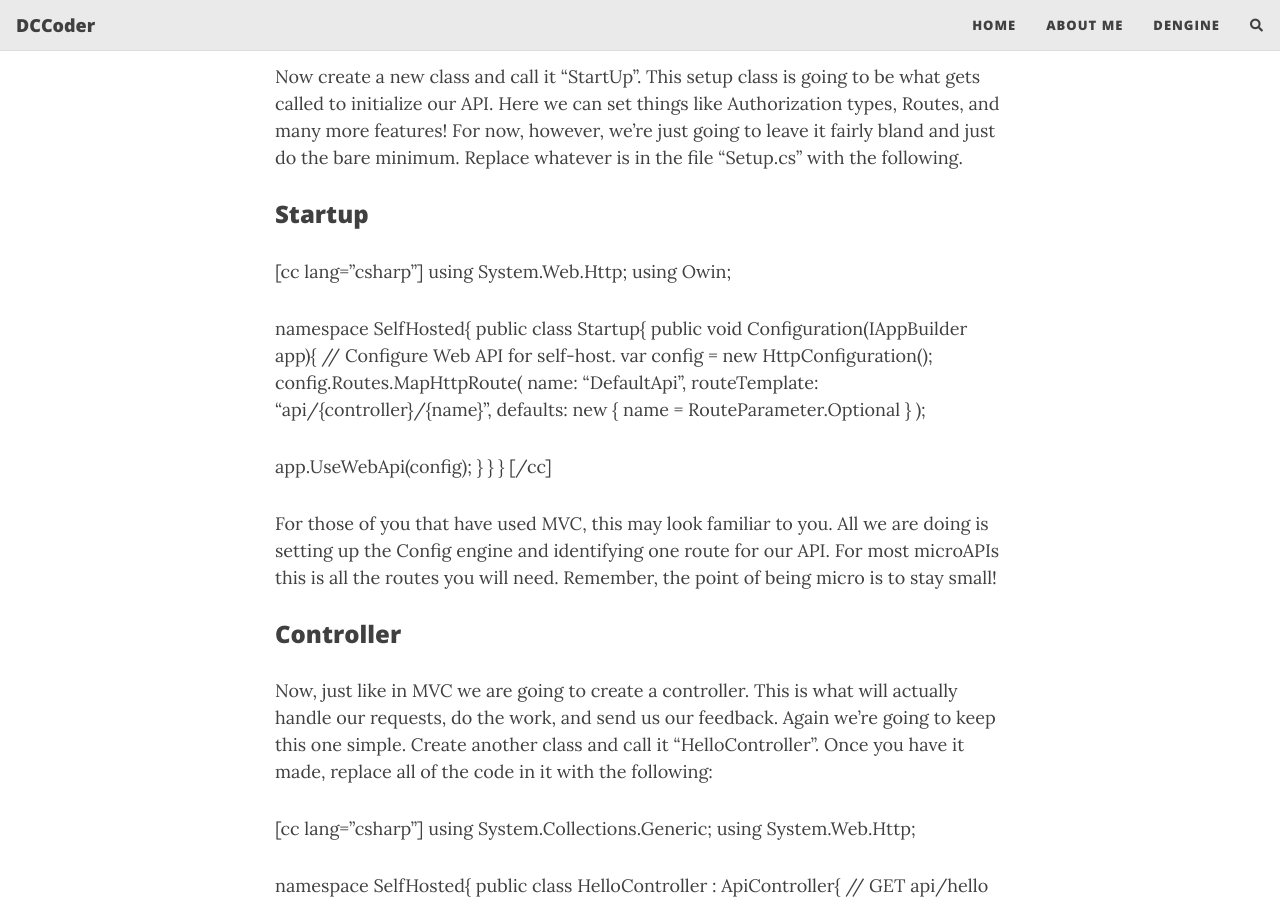
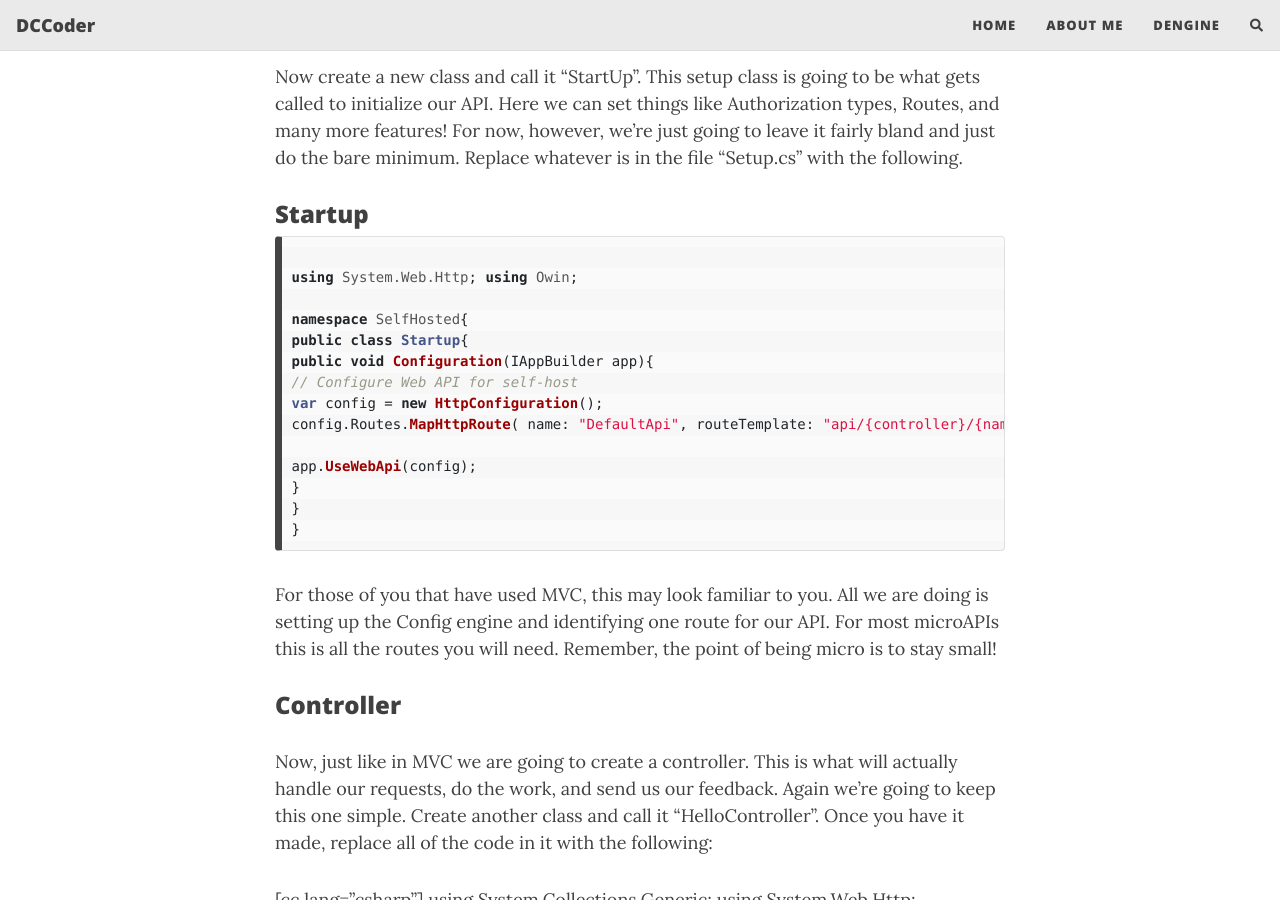
Before and after one commit to DCCoder90/dccoder90.github.io, a Jekyll site: the page built from _posts/2018-08-10-building-a-self-hosted-api-with-owin.md, in a window 1280 px wide and 900 px high, scrolled down 2212 px. Built offline with Jekyll 4.4.1, drawn with Linux system fonts in a browser that asks for light colours; nearby versions of some CDN libraries; comment, search, counter and statistics services are not loaded.

Commit message:
PUSH NOTE : 2018-08-10-building-a-self-hosted-api-with-owin.md

````diff
--- a/_posts/2018-08-10-building-a-self-hosted-api-with-owin.md
+++ b/_posts/2018-08-10-building-a-self-hosted-api-with-owin.md
@@ -36,7 +36,7 @@ Maybe your company does some form of image or text processing and you want an AP
 
 Before we start coding, first we need to set up a few things.  Don't worry, this won't take long.   First let's open up and create a new console project using the .Net Framework!
 
-[![New Project](ee959-selfhostednewproject.png)](https://dccoder.files.wordpress.com/2020/09/ee959-selfhostednewproject.png)
+![New Project](/assets/img/posts/ee959-selfhostednewproject.png)
 
 
 
@@ -64,11 +64,22 @@ Now create a new class and call it "StartUp". This setup class is going to be wh
 
 ### Startup
 
-\[cc lang="csharp"\] using System.Web.Http; using Owin;
+```c#
 
-namespace SelfHosted{ public class Startup{ public void Configuration(IAppBuilder app){ // Configure Web API for self-host. var config = new HttpConfiguration(); config.Routes.MapHttpRoute( name: "DefaultApi", routeTemplate: "api/{controller}/{name}", defaults: new { name = RouteParameter.Optional } );
+using System.Web.Http; using Owin;
 
-app.UseWebApi(config); } } } \[/cc\]
+namespace SelfHosted{
+public class Startup{
+public void Configuration(IAppBuilder app){
+// Configure Web API for self-host
+var config = new HttpConfiguration();
+config.Routes.MapHttpRoute( name: "DefaultApi", routeTemplate: "api/{controller}/{name}", defaults: new { name = RouteParameter.Optional } );
+
+app.UseWebApi(config);
+}
+}
+}
+```
 
 For those of you that have used MVC, this may look familiar to you. All we are doing is setting up the Config engine and identifying one route for our API. For most microAPIs this is all the routes you will need. Remember, the point of being micro is to stay small!
 
@@ -102,17 +113,17 @@ Well, now that we have everything programmed hit "Start" and let's see it in act
 
 Once you hit "Start" you should see a console popup that looks like this:
 
-[![Console Window](732f9-programrunning.png)](https://dccoder.files.wordpress.com/2020/09/732f9-programrunning.png)
+![Console Window](/assets/img/posts/732f9-programrunning.png)
 
 Yay! It's working! But this isn't very exciting. Let's open up a browser and navigate to where we have our API listening. I'm navigating to localhost:8080/api/Hello
 
-[![HelloWorld](2c00a-helloworld.png)](https://dccoder.files.wordpress.com/2020/09/2c00a-helloworld.png)
+![HelloWorld](/assets/img/posts/2c00a-helloworld.png)
 
 
 
 Look at that! It displays "Hello","World"! Just as we would have hoped! Now, let's get a little more fancy and add a "Name" onto the end of that. I'll put "DCCoder".
 
-[![Hello DCCoder](b0445-hellodccoder.png)](https://dccoder.files.wordpress.com/2020/09/b0445-hellodccoder.png)
+![Hello DCCoder](/assets/img/posts/b0445-hellodccoder.png)
 
 
 
````
